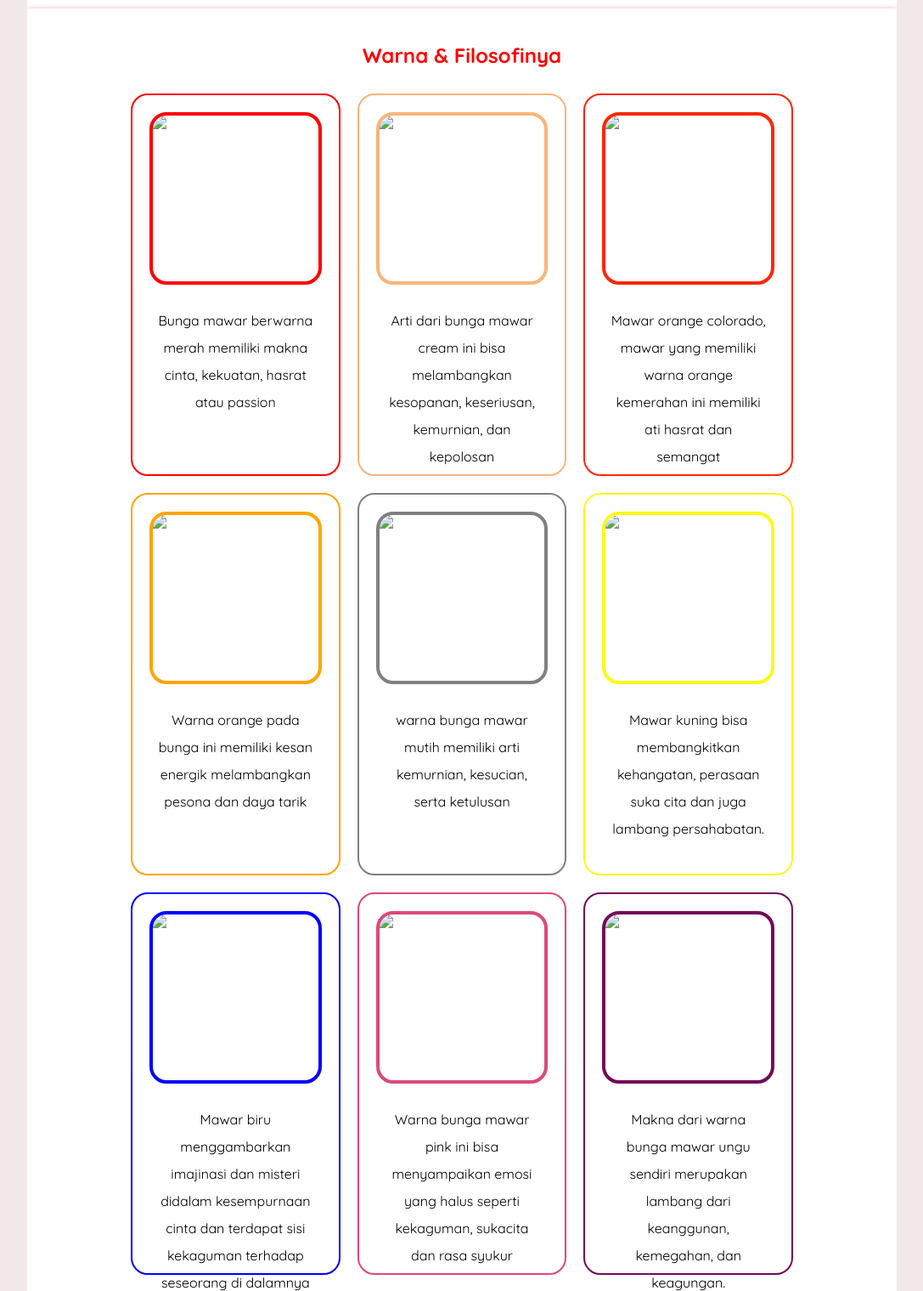
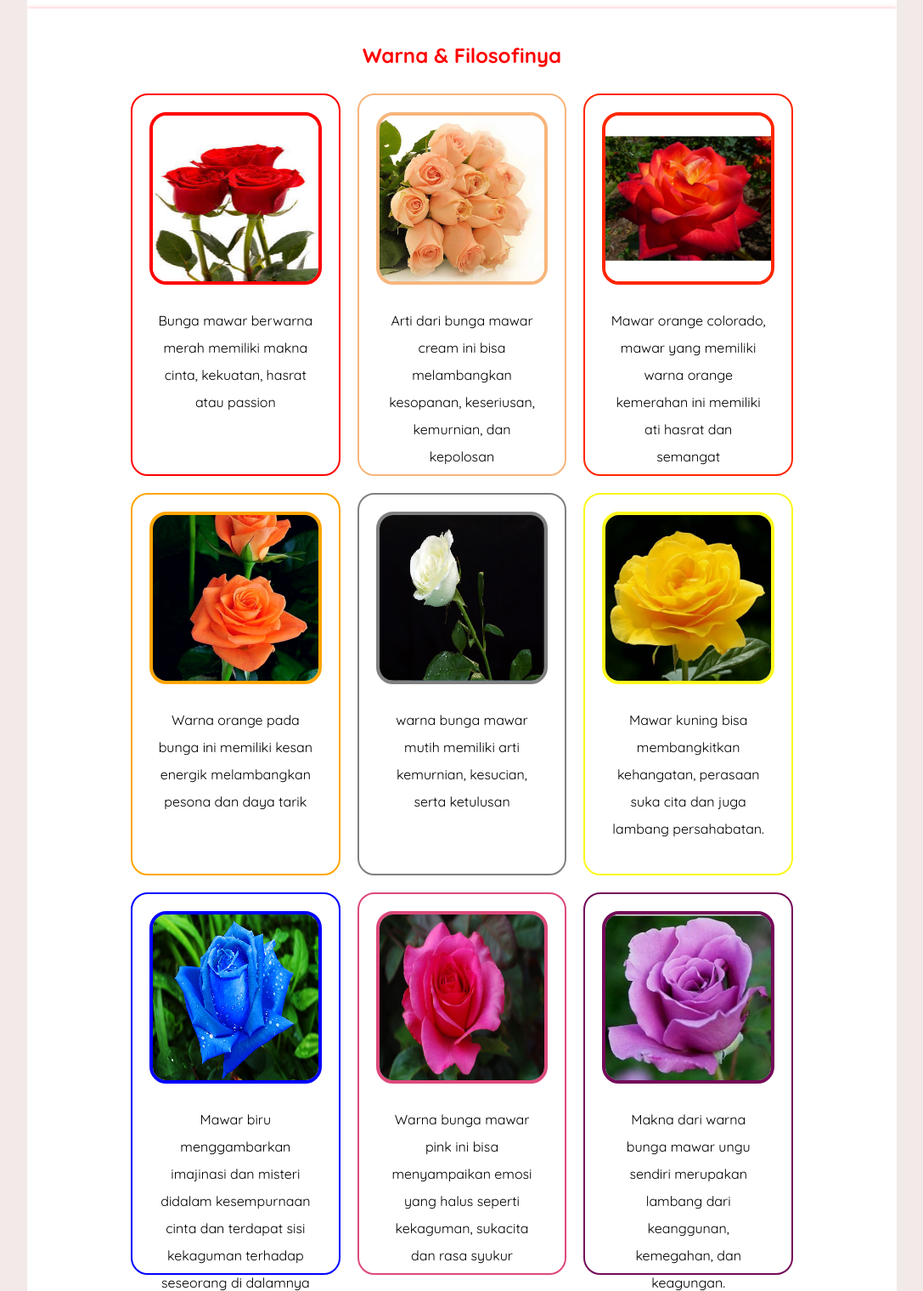
Before and after one commit to Safarotul/safa.github.io, a plain HTML site: page index.html in a window 1280 px wide. Shown: the part 820-2339 px from the top of the page at 85% size, without its empty margins (96-1183 px from the left). Drawn offline with Linux system fonts and the light colour scheme; files whose address does not match are found by name.

Commit message:
Update index.html

```diff
--- a/index.html
+++ b/index.html
@@ -38,7 +38,7 @@
                     <div class="container">
                         <div class="box first">
                             <div class="flex-container-row">
-                                <img src="assets/image/merah.jpg">
+                                <img src="merah.jpg">
                             </div>
                             <div class="flex-container-row">
                                 <p>Bunga mawar berwarna merah memiliki makna cinta, kekuatan, hasrat atau passion</p>
@@ -46,7 +46,7 @@
                         </div>
                         <div class="box second">
                             <div class="flex-container-row">
-                                <img src="assets/image/mawarPeach.jpg">
+                                <img src="mawarPeach.jpg">
                             </div>
                             <div class="flex-container-row">
                                 <p>Arti dari bunga mawar cream ini bisa melambangkan kesopanan, keseriusan, kemurnian, dan kepolosan</p>
@@ -55,7 +55,7 @@
 
                         <div class="box third">
                             <div class="flex-container-row">
-                                <img src="assets/image/orange kemerahan.jpg">
+                                <img src="orange kemerahan.jpg">
                             </div>
                             <div class="flex-container-row">
                                 <p>Mawar orange colorado, mawar yang memiliki warna orange kemerahan ini memiliki ati hasrat dan semangat</p>
@@ -65,7 +65,7 @@
                     <div class="container">
                         <div class="box fourth">
                             <div class="flex-container-row">
-                                <img src="assets/image/mawarOrange.jpg">
+                                <img src="mawarOrange.jpg">
                             </div>
                             <div class="flex-container-row">
                                 <p>Warna orange pada bunga ini memiliki kesan energik melambangkan pesona dan daya tarik</p>
@@ -73,7 +73,7 @@
                         </div>
                         <div class="box fifth">
                             <div class="flex-container-row">
-                                    <img src="assets/image/Bunga-Mawar-Putih.jpg">
+                                    <img src="Bunga-Mawar-Putih.jpg">
                                 </div>
                                 <div class="flex-container-row">
                                     <p>warna bunga mawar mutih memiliki arti kemurnian, kesucian, serta ketulusan</p>
@@ -81,7 +81,7 @@
                             </div>
                         <div class="box sixth">
                             <div class="flex-container-row">
-                                <img src="assets/image/mawar-kuning.jpg">
+                                <img src="mawar-kuning.jpg">
                             </div>
                             <div class="flex-container-row">
                                 <p>Mawar kuning bisa membangkitkan kehangatan, perasaan suka cita dan juga lambang persahabatan.
@@ -92,7 +92,7 @@
                     <div class="container">
                         <div class="box seventh">
                             <div class="flex-container-row">
-                                <img src="assets/image/mawarBiru.jpg">
+                                <img src="mawarBiru.jpg">
                             </div>
                             <div class="flex-container-row">
                                 <p>Mawar biru menggambarkan imajinasi dan misteri didalam kesempurnaan cinta dan terdapat sisi kekaguman terhadap seseorang di dalamnya</p>
@@ -100,7 +100,7 @@
                         </div>
                         <div class="box eighth">
                             <div class="flex-container-row">
-                                    <img src="assets/image/pinkgelap.jpg">
+                                    <img src="pinkgelap.jpg">
                                 </div>
                                 <div class="flex-container-row">
                                     <p>Warna bunga mawar pink ini bisa menyampaikan emosi yang halus seperti kekaguman, sukacita dan rasa syukur</p>
@@ -108,7 +108,7 @@
                             </div>
                         <div class="box ninth">
                             <div class="flex-container-row">
-                                <img src="assets/image/mawar ungu.jpg">
+                                <img src="mawar ungu.jpg">
                             </div>
                             <div class="flex-container-row">
                                 <p>Makna dari warna bunga mawar ungu sendiri merupakan lambang dari keanggunan, kemegahan, dan keagungan.</p>
@@ -126,7 +126,7 @@
                     <div class="container">
                         <div class="flex-container-grow">
                             <figure>
-                                <img src="assets/image/profil.jpg">
+                                <img src="profil.jpg">
                             </figure>
                         </div>
                         <div class="flex-container-grow">
```
